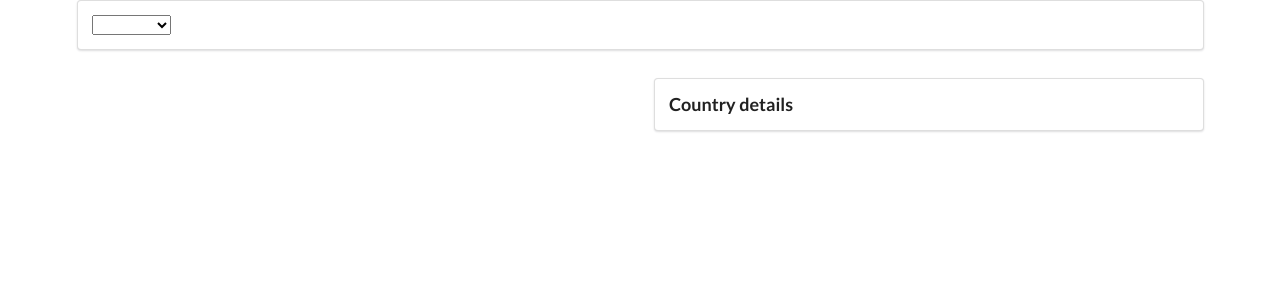
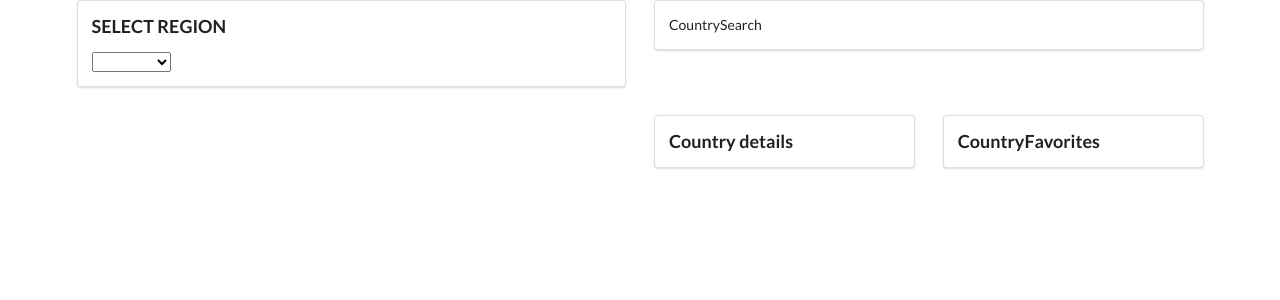
Before and after one commit to gabnev/react-1st-eval, a React (Create React App) app in the folder countries-exercise-redux/: page / in a window 1280 px wide. Shown: the top 300 px of the page. Built offline with nearby package versions, Linux system fonts and the light colour scheme.

Commit message:
countries redux

```diff
--- a/countries-exercise-redux/src/components/App.js
+++ b/countries-exercise-redux/src/components/App.js
@@ -3,22 +3,30 @@ import React from "react";
 import CountryList from "./CountryList";
 import CountryDetail from "./CountryDetail";
 import RegionSelect from "./RegionSelect";
+import CountrySearch from "./CountrySearch";
+import CountryFavorites from "./CountryFavorites";
 
 const App = () => {
   return (
     <div>
       <div className="ui container grid">
         <div className="ui row">
-          <div className="sixteen wide column">
+          <div className="eight wide column">
             <RegionSelect />
+          </div>
+          <div className="eight wide column">
+            <CountrySearch />
           </div>
         </div>
         <div className="ui row">
           <div className="eight wide column">
             <CountryList />
           </div>
-          <div className="eight wide column">
+          <div className="four wide column">
             <CountryDetail />
+          </div>
+          <div className="four wide column">
+            <CountryFavorites />
           </div>
         </div>
       </div>
--- /dev/null
+++ b/countries-exercise-redux/src/components/CountryFavorites.js
@@ -0,0 +1,13 @@
+import React from "react";
+
+const CountryFavorites = () => {
+  return (
+    <div className="ui segment">
+      <h3>
+        CountryFavorites
+      </h3>
+    </div>
+  )
+}
+
+export default CountryFavorites;
--- /dev/null
+++ b/countries-exercise-redux/src/components/CountrySearch.js
@@ -0,0 +1,7 @@
+import React from "react";
+
+const CountrySearch = () => {
+  return <div className="ui segment">CountrySearch</div>
+}
+
+export default CountrySearch;
--- a/countries-exercise-redux/src/components/RegionSelect.js
+++ b/countries-exercise-redux/src/components/RegionSelect.js
@@ -19,6 +19,9 @@ const RegionSelect = (props) => {
 
   return (
     <div className="ui segment">
+      <h3>
+        SELECT REGION
+      </h3>
       <select onChange={(event) => props.selectRegion(event.target.value)} >
         {renderForm()}
       </select>
```
Also changed, not shown: 1 other file (tests, documents, lock files or other folders).
